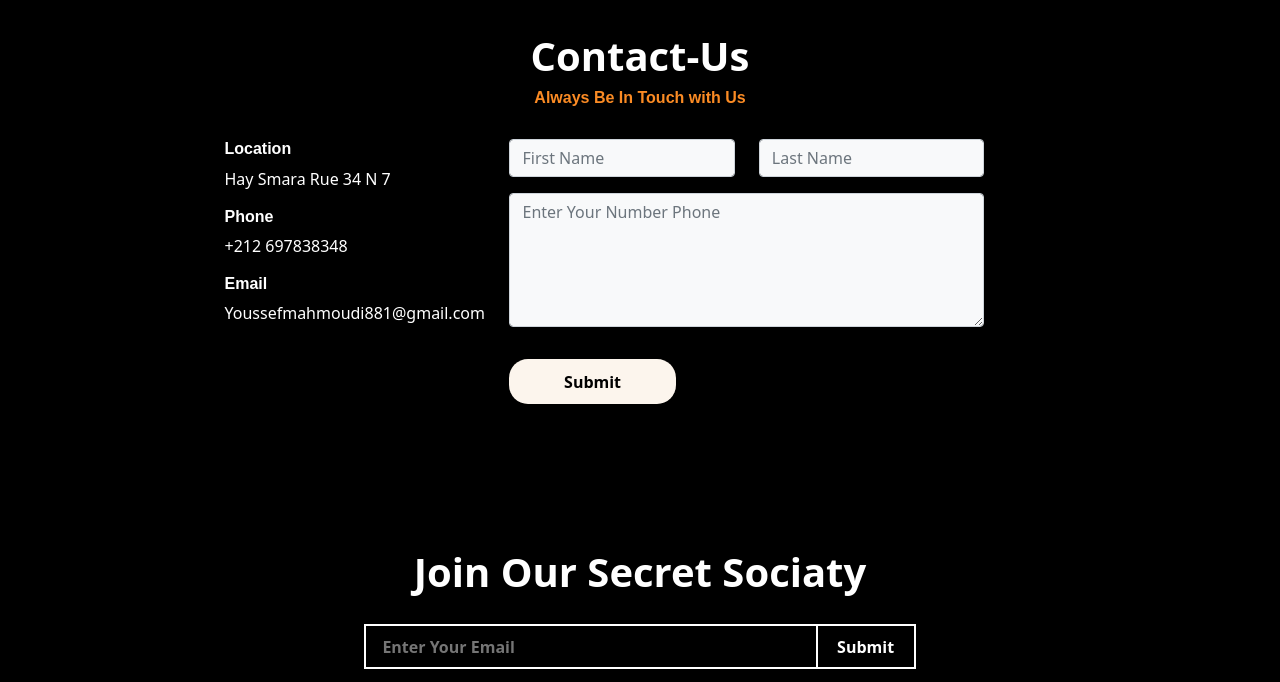
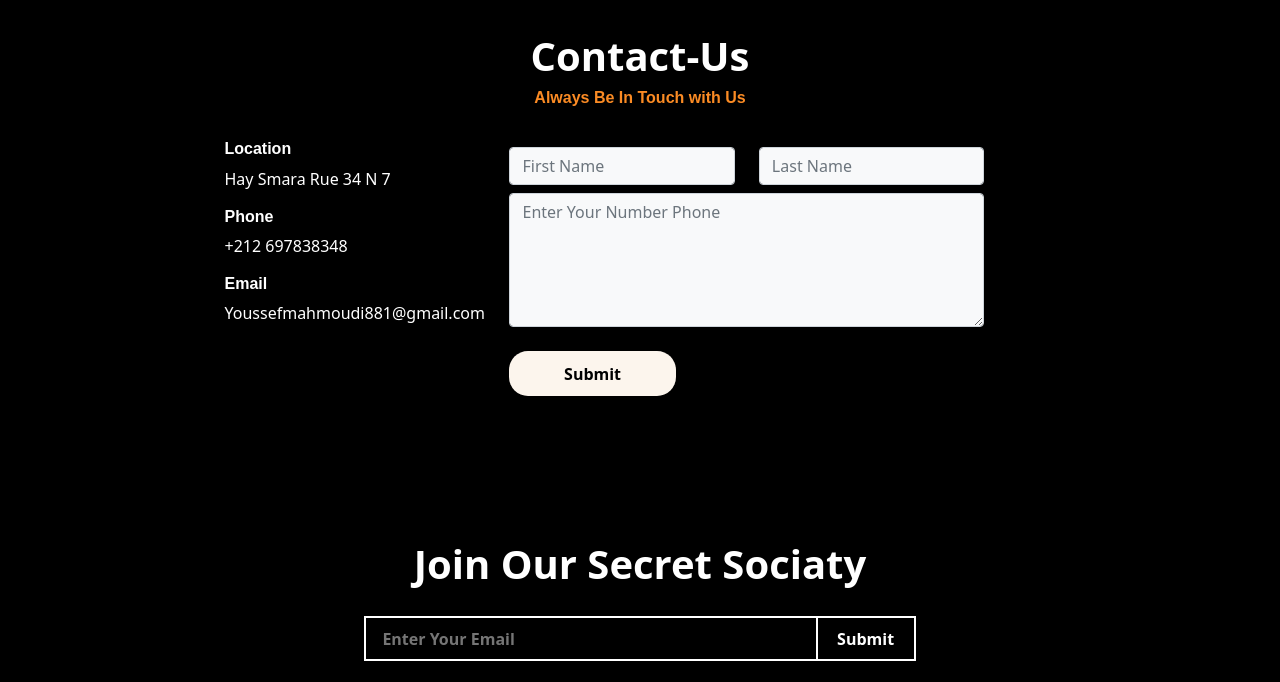
Before and after one commit to YOUSSSEFMAHMOUDI/DaimendOne, a plain HTML site: page index.html in a window 1280 px wide. Shown: the part 4460-5142 px from the top of the page. Drawn offline with nearby package versions, Linux system fonts and the light colour scheme.

Commit message:
Add files via upload

```diff
--- a/index.html
+++ b/index.html
@@ -346,15 +346,15 @@
               <div class="col-lg-7">
                 <div class="row">
                   <div class="col-lg-6">
-                    <input type="text" class="form-control bg-light" placeholder="First Name">
+                    <input type="text" class="form-control bg-light mt-2" placeholder="First Name">
                   </div>
                   <div class="col-lg-6">
-                    <input type="text" class="form-control bg-light" placeholder="Last Name">
+                    <input type="text" class="form-control bg-light mt-2" placeholder="Last Name">
                   </div>
 
                 </div>
                 <div class="row">
-                  <div class="col-lg-12 py-3">
+                  <div class="col-lg-12 py-2">
                     <textarea name="" class="form-control bg-light" placeholder="Enter Your Number Phone" id="" cols="10" rows="5"></textarea>
                   </div>
                 </div>
```
